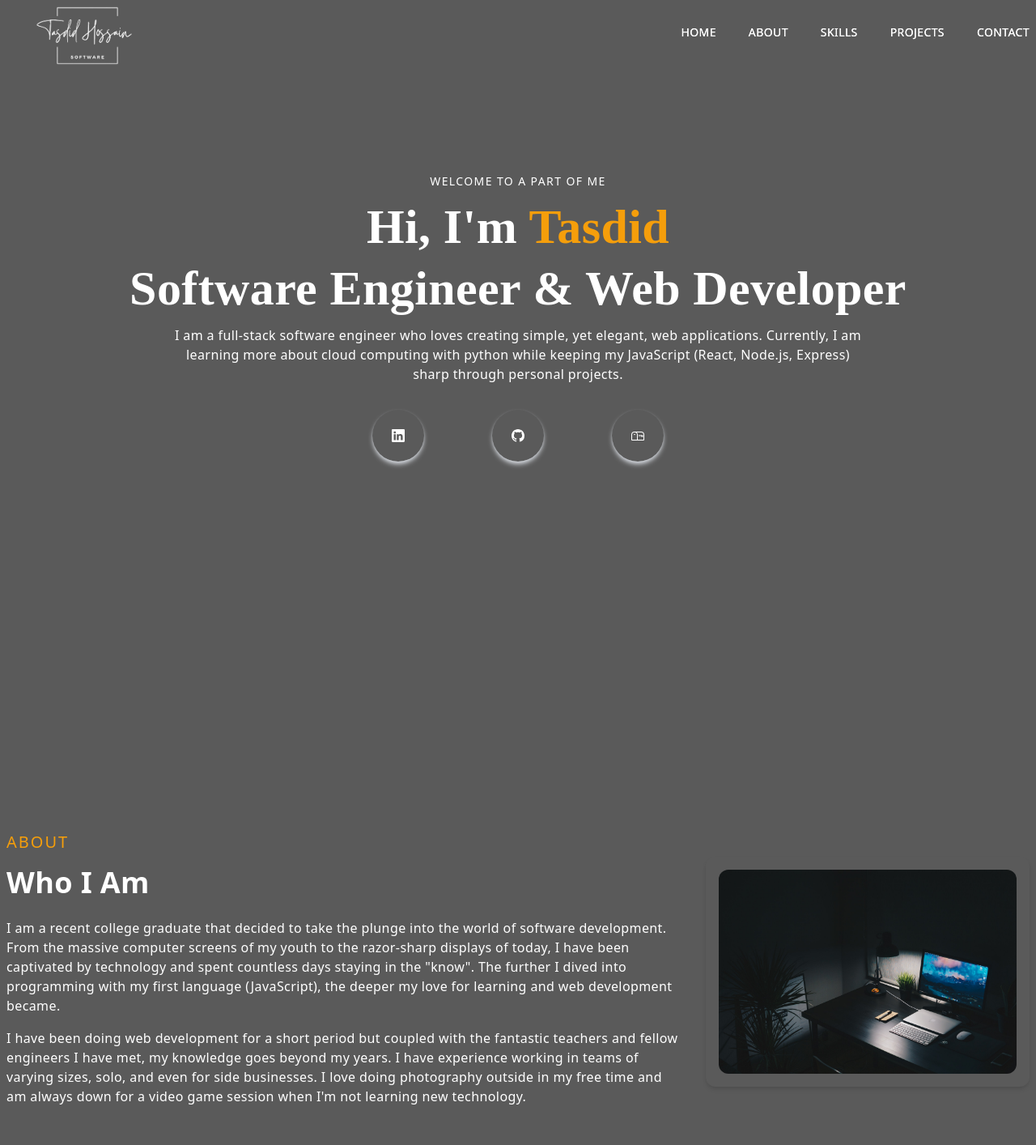
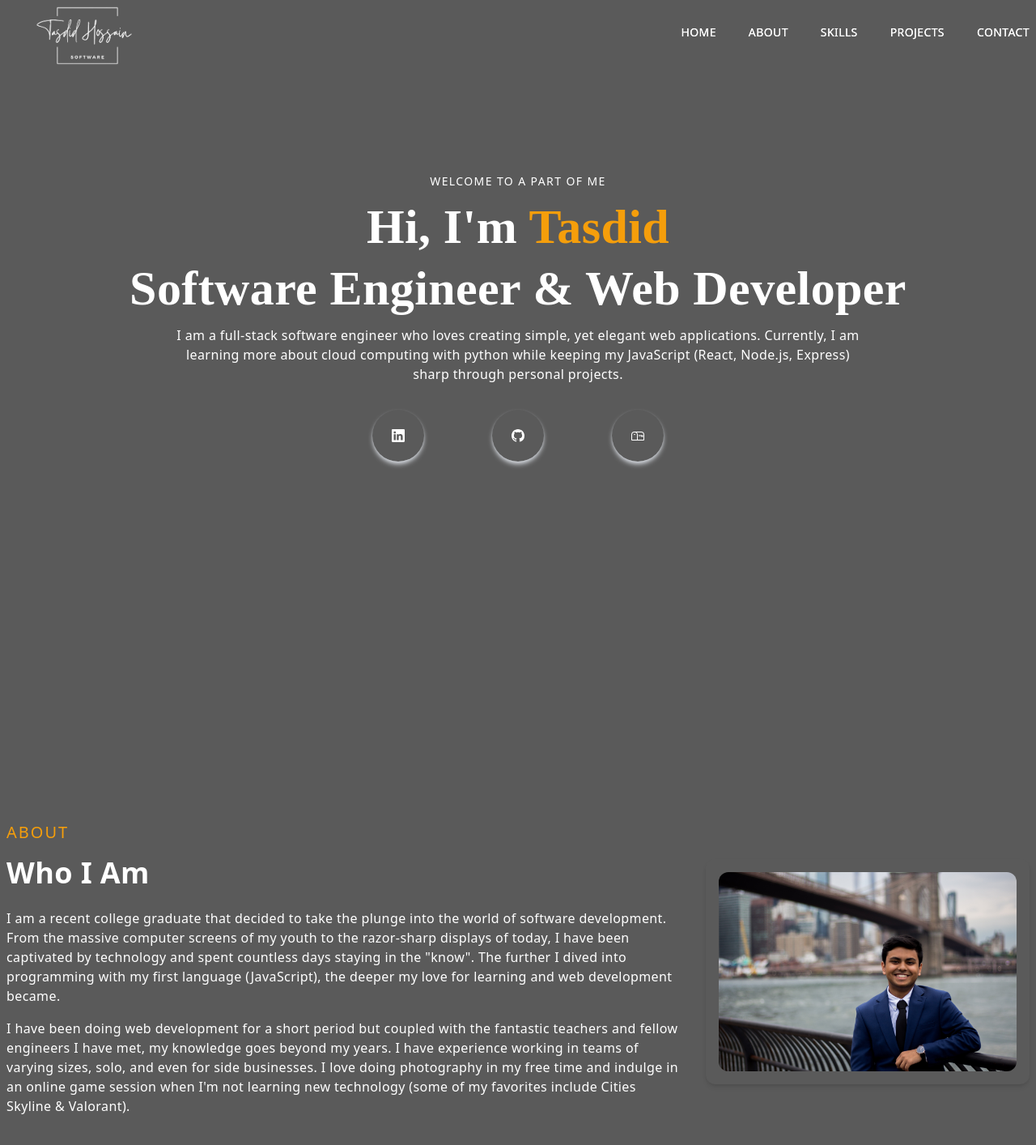
Before and after one commit to Tasdeed/portfolio, a Next.js app: page / in a window 1280 px wide. Shown: the top 1414 px of the page at 81% size. Built offline with nearby package versions, Linux system fonts and the light colour scheme.

Commit message:
QoL updates including personal picture and form submission feedback ternary

```diff
--- a/components/About.js
+++ b/components/About.js
@@ -1,5 +1,5 @@
 import Image from "next/image";
-import laptop from "../public/nikita-kachanovsky.jpg";
+import me from "../public/portrait.jpg";
 
 const About = () => {
   return (
@@ -24,14 +24,15 @@ const About = () => {
             with the fantastic teachers and fellow engineers I have met, my
             knowledge goes beyond my years. I have experience working in teams
             of varying sizes, solo, and even for side businesses. I love doing
-            photography outside in my free time and am always down for a video
-            game session when I'm not learning new technology.
+            photography in my free time and indulge in an online game session
+            when I'm not learning new technology (some of my favorites include
+            Cities Skyline & Valorant).
           </p>
         </div>
         <div className="w-full h-auto m-auto shadow-md rounded-xl flex items-center justify-center p-4 hover:scale-105 ease-in duration-300">
           <Image
             className="rounded-xl"
-            src={laptop}
+            src={me}
             alt="Black computer setups >"
             height={500}
             width={1000}
--- a/components/Contact.js
+++ b/components/Contact.js
@@ -162,6 +162,15 @@ const Contact = () => {
                   Send Message
                 </button>
               </form>
+              {submitted ? (
+                <div className="text-center">
+                  <p className="flex justify-center items-center py-3 text-xl text-amber-500">
+                    Thanks for the message!
+                  </p>
+                </div>
+              ) : (
+                ""
+              )}
             </div>
           </div>
         </div>
--- a/components/Main.js
+++ b/components/Main.js
@@ -16,7 +16,7 @@ const Main = () => {
           <h1 className="">Software Engineer & Web Developer</h1>
           <p className="py-4 sm:max-w-[70%] m-auto">
             I am a full-stack software engineer who loves creating simple, yet
-            elegant, web applications. Currently, I am learning more about cloud
+            elegant web applications. Currently, I am learning more about cloud
             computing with python while keeping my JavaScript (React, Node.js,
             Express) sharp through personal projects.
           </p>
--- a/pages/commerce.js
+++ b/pages/commerce.js
@@ -29,12 +29,17 @@ const slice = () => {
             management using Redux. Users can add coffee to their carts with a
             guest cart and as a signed-in user with a consistent cart. There is
             a variety of coffee types with the database keeping track of each
-            user's cart and their running totals on the checkout page. This
-            project allowed my team and I to explore creating our first
+            user's cart and their running totals on the checkout page.
+          </p>
+          <br></br>
+          <p>
+            This project allowed my team and I to explore creating our first
             full-stack application from scratch along with the nuances of
             dividing tasks between members. We were able to deepen our knowledge
-            of Redux and make backend calls, using Axios & Express,
-            specifically.
+            of Redux and making backend calls using Axios/ Express. The problems
+            and breakthroughs we experienced definitely laid a strong foundation
+            from which we would be able create bigger and better web
+            applications.
           </p>
           <Link href="https://github.com/Cinnamon-graceShopper/cinnamon-graceShopper">
             <button className="shadow-none px-8 py-2 mt-4">Code</button>
--- a/pages/tasocial.js
+++ b/pages/tasocial.js
@@ -29,7 +29,7 @@ const slice = () => {
             Users are prompted to log in with their Google accounts and
             authenticated by a Google pop-up. They can message other users by
             searching for their e-mail in real-time, thanks to Firestore.
-            Messages are time stamped and previous messages are stored within
+            Messages are time-stamped and previous messages are stored within
             the backend so they can be referred to if needed. This project was
             my first attempt at using both Next.js and Firebase so I was able to
             learn the pros/ cons of each technology. In particular, I was able
```
Also changed, not shown: public/portrait.jpg (added).
